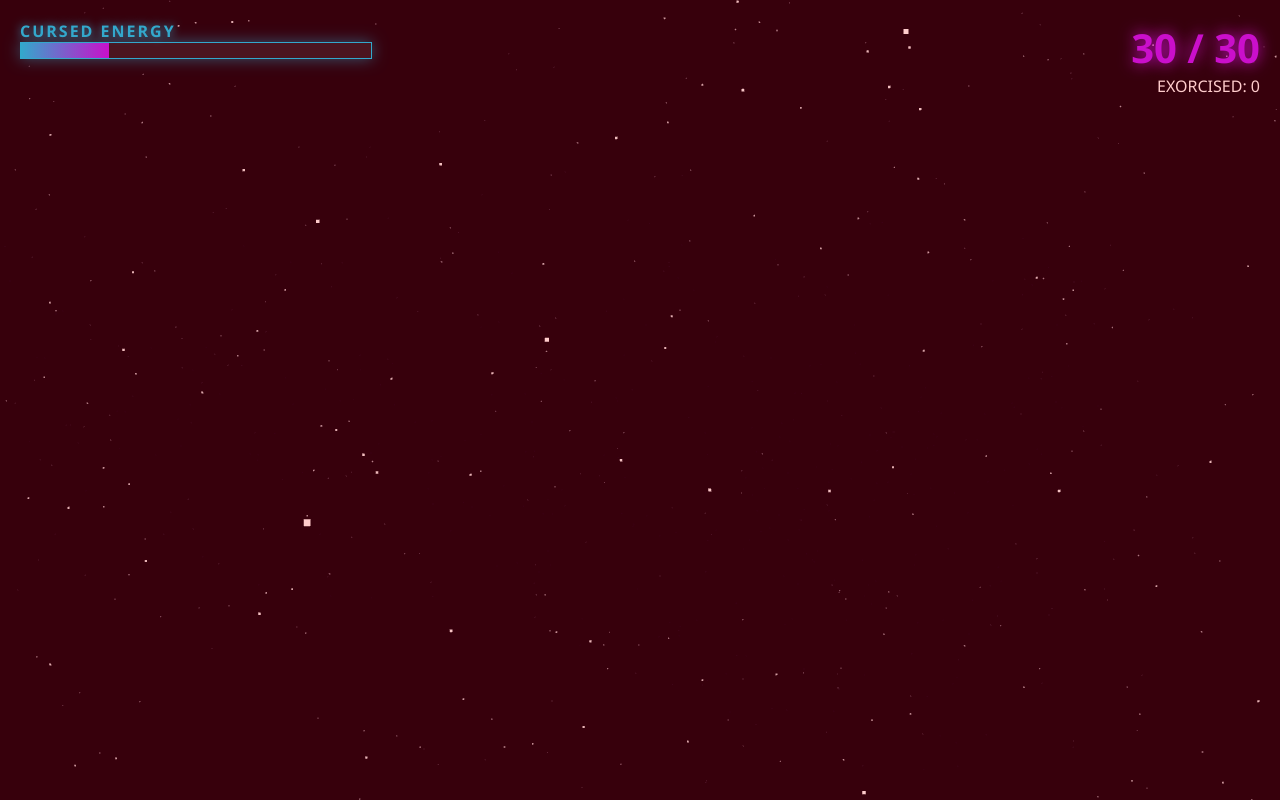
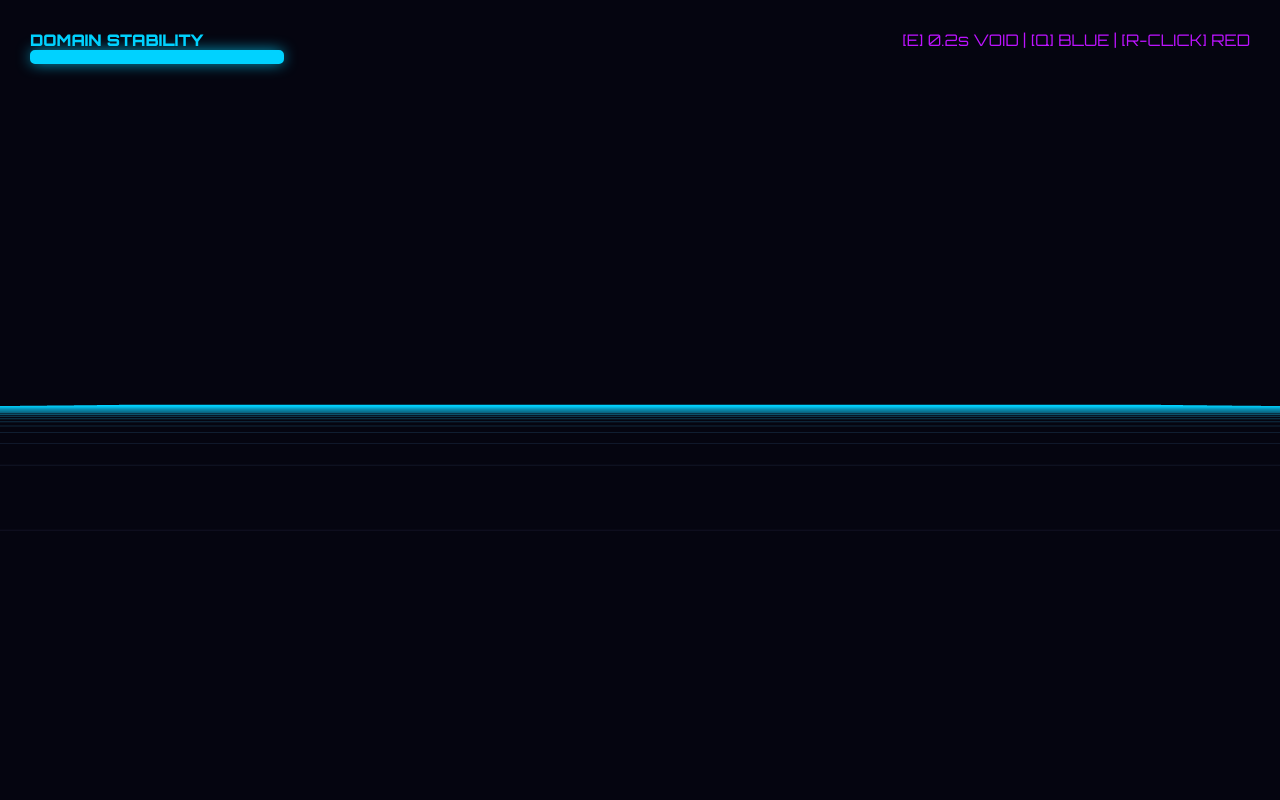
Before and after one commit to 2526454-ship-it/CW-chcicken-Warfare, a website: page index.html in a window 1280 px wide. Both pictures are taken after a click on the button "EXPAND DOMAIN". Drawn offline with nearby package versions, Linux system fonts and the light colour scheme.

Commit message:
no.3 Cjjk

```diff
--- a/index.html
+++ b/index.html
@@ -2,132 +2,69 @@
 <html lang="en">
   <head>
     <meta charset="UTF-8" />
-    <title>Domain Expansion: Infinite Chicken</title>
+    <meta name="viewport" content="width=device-width, initial-scale=1.0">
+    <title>Unlimited Void: Hand Sign Update</title>
     <style>
-      body {
-        margin: 0;
-        overflow: hidden;
-        background: #000;
-        font-family: 'Segoe UI', sans-serif;
-        user-select: none;
+      @import url('https://fonts.googleapis.com/css2?family=Orbitron:wght@400;900&display=swap');
+      body { margin: 0; overflow: hidden; background: #000; font-family: 'Orbitron', sans-serif; }
+
+      /* UI Layer */
+      #ui-layer { position: absolute; top: 0; left: 0; width: 100%; height: 100%; pointer-events: none; z-index: 10; }
+      #hud { padding: 30px; display: flex; justify-content: space-between; opacity: 0; transition: opacity 1s; }
+      #hp-bar { width: 250px; height: 10px; background: rgba(255, 255, 255, 0.2); border: 2px solid #00d2ff; border-radius: 5px; }
+      #hp-fill { width: 100%; height: 100%; background: #00d2ff; box-shadow: 0 0 15px #00d2ff; transition: width 0.3s ease; }
+
+      /* Hand Sign Animation */
+      #hand-sign-overlay {
+        position: absolute; top: 0; left: 0; width: 100%; height: 100%;
+        background: rgba(0,0,0,0.8); display: none; justify-content: center; align-items: center;
+        z-index: 200; pointer-events: none;
+      }
+      .hand-sign {
+        width: 300px; height: 300px; border: 8px solid #fff; border-radius: 50%;
+        display: flex; justify-content: center; align-items: center;
+        box-shadow: 0 0 50px #00d2ff, inset 0 0 50px #bc13fe;
+        animation: sign-pulse 1.5s ease-out forwards;
+      }
+      .hand-sign::before {
+        content: "🤞"; font-size: 150px; filter: drop-shadow(0 0 20px #00d2ff);
+        animation: finger-cross 1.5s ease-out forwards;
       }
 
-      /* UI OVERLAY */
-      #ui-layer {
-        position: absolute;
-        top: 0;
-        left: 0;
-        width: 100%;
-        height: 100%;
-        pointer-events: none;
-        display: flex;
-        flex-direction: column;
-        justify-content: space-between;
-        z-index: 10;
+      @keyframes sign-pulse {
+        0% { transform: scale(0.5); opacity: 0; }
+        50% { transform: scale(1.1); opacity: 1; }
+        100% { transform: scale(1); opacity: 0; }
+      }
+      @keyframes finger-cross {
+        0% { transform: translateY(50px); }
+        100% { transform: translateY(0); }
       }
 
-      #hud-top {
-        padding: 20px;
-        display: flex;
-        justify-content: space-between;
-      }
+      /* Menu */
+      #menu { position: absolute; width: 100%; height: 100%; background: #000; display: flex; flex-direction: column; justify-content: center; align-items: center; z-index: 100; transition: 1s; }
+      h1 { color: #fff; letter-spacing: 10px; text-shadow: 0 0 20px #00d2ff; }
+      button { padding: 20px 60px; background: transparent; border: 3px solid #00d2ff; color: #00d2ff; font-family: 'Orbitron'; cursor: pointer; font-size: 1.5rem; transition: 0.3s; }
+      button:hover { background: #00d2ff; color: #000; box-shadow: 0 0 30px #00d2ff; }
 
-      #p-health-label {
-        color: #00d2ff;
-        font-weight: bold;
-        text-shadow: 0 0 10px #00d2ff;
-        letter-spacing: 2px;
-      }
-
-      #p-health-box {
-        width: 350px;
-        height: 15px;
-        background: rgba(255, 255, 255, 0.1);
-        border: 1px solid #00d2ff;
-        box-shadow: 0 0 15px rgba(0, 210, 255, 0.5);
-      }
-
-      #p-health-fill {
-        width: 100%;
-        height: 100%;
-        background: linear-gradient(90deg, #00d2ff, #bc13fe);
-        transition: width 0.1s;
-      }
-
-      #hud-right {
-        text-align: right;
-        color: white;
-      }
-
-      #ammo-txt {
-        font-size: 40px;
-        font-weight: 900;
-        color: #bc13fe;
-        text-shadow: 0 0 15px #bc13fe;
-      }
-
-      #menu {
-        position: absolute;
-        width: 100%;
-        height: 100%;
-        background: radial-gradient(circle, #1a0033 0%, #000 100%);
-        display: flex;
-        flex-direction: column;
-        justify-content: center;
-        align-items: center;
-        color: white;
-        z-index: 100;
-      }
-
-      #menu h1 {
-        font-size: 70px;
-        color: #bc13fe;
-        text-shadow: 0 0 30px #bc13fe, 0 0 60px #00d2ff;
-        margin: 0;
-      }
-
-      button {
-        margin-top: 40px;
-        padding: 20px 80px;
-        font-size: 24px;
-        background: rgba(188, 19, 254, 0.2);
-        color: #00d2ff;
-        border: 2px solid #00d2ff;
-        cursor: pointer;
-        transition: 0.3s;
-        box-shadow: 0 0 20px #00d2ff;
-      }
-
-      button:hover {
-        background: #00d2ff;
-        color: #000;
-      }
-
-      #damage-flash {
-        position: absolute;
-        width: 100%;
-        height: 100%;
-        background: white;
-        opacity: 0;
-        pointer-events: none;
-        z-index: 50;
-      }
+      #charge-ui { position: absolute; bottom: 15%; left: 50%; transform: translateX(-50%); width: 300px; opacity: 0; }
+      #charge-bar { width: 100%; height: 6px; background: rgba(255,255,255,0.1); border-radius: 10px; }
+      #charge-fill { width: 0%; height: 100%; background: #bc13fe; box-shadow: 0 0 25px #bc13fe; }
     </style>
     <script src="https://cdnjs.cloudflare.com/ajax/libs/three.js/r128/three.min.js"></script>
   </head>
   <body>
-    <div id="damage-flash"></div>
+    <div id="hand-sign-overlay"><div class="hand-sign"></div></div>
+
     <div id="ui-layer">
-      <div id="hud-top">
+      <div id="hud">
         <div>
-          <div id="p-health-label">CURSED ENERGY</div>
-          <div id="p-health-box"><div id="p-health-fill"></div></div>
+          <div style="color:#00d2ff; font-weight: 900;">DOMAIN STABILITY</div>
+          <div id="hp-bar"><div id="hp-fill"></div></div>
         </div>
-        <div id="hud-right">
-          <div id="ammo-txt">30 / 30</div>
-          <div id="score-txt">EXORCISED: 0</div>
-        </div>
+        <div style="text-align: right; color:#bc13fe;">[E] 0.2s VOID | [Q] BLUE | [R-CLICK] RED</div>
       </div>
+      <div id="charge-ui"><div id="charge-bar"><div id="charge-fill"></div></div></div>
     </div>
 
     <div id="menu">
@@ -136,210 +73,181 @@
     </div>
 
     <script>
-      let camera, scene, renderer, raycaster, yawObj, pitchObj;
-      let moveF = false, moveB = false, moveL = false, moveR = false, canJump = false;
-      let velocityY = 0, prevTime = performance.now();
-      let projectiles = [], enemies = [], stars = [];
-      let score = 0, health = 100, ammo = 30, isLocked = false, lastSpawn = 0;
-
-      const SOUNDS = {
-        expansion: "https://www.myinstants.com/media/sounds/ryoiki-tenkai.mp3",
-        purple: "https://www.myinstants.com/media/sounds/hollow-purple.mp3",
-        hit: "https://www.myinstants.com/media/sounds/punch-anime.mp3"
-      };
+      let scene, camera, renderer, yaw, pitch;
+      let moveState = { f:0, b:0, l:0, r:0 }, velocity = new THREE.Vector3();
+      let isLocked=false, isHolding=false, charge=0, isFrozen=false;
+      let enemies=[], projectiles=[], lastSpawn=0, health=100;
+      let orbB, orbR, orbP;
+      const clock = new THREE.Clock();
 
       init();
       animate();
 
       function init() {
         scene = new THREE.Scene();
-        scene.background = new THREE.Color(0x050010);
-        scene.fog = new THREE.Fog(0x0a001a, 20, 100);
+        scene.background = new THREE.Color(0x050510);
+        scene.fog = new THREE.Fog(0x00d2ff, 10, 450); // Luminous Fog
 
-        camera = new THREE.PerspectiveCamera(75, window.innerWidth / window.innerHeight, 0.1, 1000);
-        pitchObj = new THREE.Object3D();
-        pitchObj.add(camera);
-        yawObj = new THREE.Object3D();
-        yawObj.position.y = 2;
-        yawObj.add(pitchObj);
-        scene.add(yawObj);
+        camera = new THREE.PerspectiveCamera(75, window.innerWidth/window.innerHeight, 0.1, 1000);
+        pitch = new THREE.Object3D(); pitch.add(camera);
+        yaw = new THREE.Object3D(); yaw.position.set(0, 5, 0); yaw.add(pitch);
+        scene.add(yaw);
+
+        const orbMat = (c) => new THREE.MeshStandardMaterial({color: c, emissive: c, emissiveIntensity: 3});
+        orbB = new THREE.Mesh(new THREE.SphereGeometry(0.12), orbMat(0x00d2ff));
+        orbR = new THREE.Mesh(new THREE.SphereGeometry(0.12), orbMat(0xff0044));
+        orbP = new THREE.Mesh(new THREE.SphereGeometry(0.4), orbMat(0xbc13fe));
+        [orbB, orbR, orbP].forEach(o => { o.visible=false; camera.add(o); });
 
         renderer = new THREE.WebGLRenderer({ antialias: true });
         renderer.setSize(window.innerWidth, window.innerHeight);
         document.body.appendChild(renderer.domElement);
 
-        raycaster = new THREE.Raycaster();
+        // Map Visibility Boost
+        const grid = new THREE.GridHelper(1000, 50, 0x00d2ff, 0x111122);
+        scene.add(grid);
+        scene.add(new THREE.AmbientLight(0xffffff, 0.6));
+        const light = new THREE.PointLight(0x00d2ff, 5, 400); light.position.set(0, 100, 0); scene.add(light);
 
-        // Lighting
-        scene.add(new THREE.AmbientLight(0x4b0082, 0.6));
-        const pLight = new THREE.PointLight(0x00d2ff, 2, 50);
-        pLight.position.set(0, 10, 0);
-        scene.add(pLight);
+        document.getElementById('start-btn').onclick = () => {
+          const overlay = document.getElementById('hand-sign-overlay');
+          overlay.style.display = 'flex';
 
-        // Map Visuals
-        createInfiniteVoidMap();
-
-        // START
-        document.getElementById('start-btn').onclick = () => {
-          document.body.requestPointerLock();
-
-          // FORCED AUDIO START
-          const vox = new Audio(SOUNDS.expansion);
-          vox.volume = 1.0;
-          vox.play().catch(e => console.log("Audio Blocked", e));
-
-          const flash = document.getElementById('damage-flash');
-          flash.style.opacity = "1";
-          setTimeout(() => flash.style.opacity = "0", 1000);
+          setTimeout(() => {
+            document.body.requestPointerLock();
+            overlay.style.display = 'none';
+          }, 1500);
         };
 
         document.addEventListener('pointerlockchange', () => {
           isLocked = document.pointerLockElement === document.body;
-          document.getElementById('menu').style.display = isLocked ? 'none' : 'flex';
+          document.getElementById('menu').style.opacity = isLocked ? '0' : '1';
+          document.getElementById('menu').style.pointerEvents = isLocked ? 'none' : 'all';
+          document.getElementById('hud').style.opacity = isLocked ? '1' : '0';
         });
 
-        window.addEventListener('resize', onResize);
-        document.addEventListener('keydown', (e) => handleKey(e.code, true));
-        document.addEventListener('keyup', (e) => handleKey(e.code, false));
-        document.addEventListener('mousedown', onShoot);
-        document.addEventListener('mousemove', onMouseMove);
+        window.addEventListener('keydown', (e) => {
+          if(e.code==='KeyW') moveState.f=1; if(e.code==='KeyS') moveState.b=1;
+          if(e.code==='KeyA') moveState.l=1; if(e.code==='KeyD') moveState.r=1;
+          if(e.code==='KeyE') toggleVoid();
+          if(e.code==='KeyQ') fireBlue();
+        });
+        window.addEventListener('keyup', (e) => {
+          if(e.code==='KeyW') moveState.f=0; if(e.code==='KeyS') moveState.b=0;
+          if(e.code==='KeyA') moveState.l=0; if(e.code==='KeyD') moveState.r=0;
+        });
+        window.addEventListener('mousedown', (e) => {
+          if(!isLocked) return;
+          if(e.button === 0) isHolding = true;
+          if(e.button === 2) fireRed();
+        });
+        window.addEventListener('mouseup', (e) => { if(e.button === 0) releaseShot(); });
+        window.addEventListener('contextmenu', e => e.preventDefault());
+
+        document.addEventListener('mousemove', (e) => {
+          if(!isLocked) return;
+          yaw.rotation.y -= e.movementX * 0.002;
+          pitch.rotation.x -= e.movementY * 0.002;
+          pitch.rotation.x = Math.max(-1.5, Math.min(1.5, pitch.rotation.x));
+        });
       }
 
-      function createInfiniteVoidMap() {
-        // Reflective Floor
-        const grid = new THREE.GridHelper(200, 40, 0xbc13fe, 0x4b0082);
-        grid.position.y = 0.05;
-        scene.add(grid);
-
-        const floorGeo = new THREE.PlaneGeometry(1000, 1000);
-        const floorMat = new THREE.MeshStandardMaterial({ color: 0x020005, metalness: 0.9, roughness: 0.1 });
-        const floor = new THREE.Mesh(floorGeo, floorMat);
-        floor.rotation.x = -Math.PI / 2;
-        scene.add(floor);
-
-        // Colorful Star Particles
-        const starGeo = new THREE.BufferGeometry();
-        const starCoords = [];
-        for(let i=0; i<2000; i++) {
-          starCoords.push((Math.random()-0.5)*200, Math.random()*100, (Math.random()-0.5)*200);
-        }
-        starGeo.setAttribute('position', new THREE.Float32BufferAttribute(starCoords, 3));
-        const starMat = new THREE.PointsMaterial({ color: 0xffffff, size: 0.2, transparent: true });
-        const starField = new THREE.Points(starGeo, starMat);
-        scene.add(starField);
+      function toggleVoid() {
+        isFrozen = !isFrozen;
+        if(isFrozen) { health -= 5; document.body.style.filter = "invert(1) brightness(1.2)"; }
+        else document.body.style.filter = "none";
       }
 
-      function createChicken() {
-        const group = new THREE.Group();
-        const mat = new THREE.MeshStandardMaterial({ color: 0x111111, emissive: 0xbc13fe, emissiveIntensity: 0.8 });
-
-        const body = new THREE.Mesh(new THREE.BoxGeometry(1, 1, 1.2), mat);
-        const head = new THREE.Mesh(new THREE.BoxGeometry(0.7, 0.7, 0.7), mat);
-        head.position.set(0, 0.8, 0.5);
-
-        const blindfold = new THREE.Mesh(new THREE.BoxGeometry(0.75, 0.25, 0.75), new THREE.MeshBasicMaterial({color: 0x000000}));
-        blindfold.position.set(0, 0.85, 0.5);
-
-        group.add(body, head, blindfold);
-
-        const dist = 40;
-        const ang = Math.random() * Math.PI * 2;
-        group.position.set(yawObj.position.x + Math.cos(ang)*dist, 0, yawObj.position.z + Math.sin(ang)*dist);
-
-        group.userData = { hp: 3, speed: 10 };
-        scene.add(group);
-        enemies.push(group);
+      function fireBlue() {
+        const dir = new THREE.Vector3(0,0,-1).applyQuaternion(camera.getWorldQuaternion(new THREE.Quaternion()));
+        const p = new THREE.Mesh(new THREE.SphereGeometry(0.6), new THREE.MeshBasicMaterial({color: 0x00d2ff}));
+        p.position.copy(yaw.position);
+        p.userData = { vel: dir.multiplyScalar(150), isBlue: true };
+        scene.add(p); projectiles.push(p);
       }
 
-      function onShoot() {
-        if (!isLocked || ammo <= 0) return;
-        ammo--;
-        new Audio(SOUNDS.purple).play();
-
-        const egg = new THREE.Mesh(new THREE.SphereGeometry(0.5), new THREE.MeshBasicMaterial({ color: 0xbc13fe }));
-        egg.position.copy(yawObj.position);
-        const dir = new THREE.Vector3(0, 0, -1).applyQuaternion(camera.getWorldQuaternion(new THREE.Quaternion()));
-        egg.userData = { vel: dir.multiplyScalar(80) };
-        scene.add(egg);
-        projectiles.push(egg);
-        document.getElementById('ammo-txt').innerText = `${ammo} / 30`;
+      function fireRed() {
+        const dir = new THREE.Vector3(0,0,-1).applyQuaternion(camera.getWorldQuaternion(new THREE.Quaternion()));
+        const p = new THREE.Mesh(new THREE.SphereGeometry(0.7), new THREE.MeshBasicMaterial({color: 0xff0044}));
+        p.position.copy(yaw.position);
+        p.userData = { vel: dir.multiplyScalar(220), isRed: true };
+        scene.add(p); projectiles.push(p);
       }
 
-      function handleKey(code, down) {
-        if(code==='KeyW') moveF=down; if(code==='KeyS') moveB=down;
-        if(code==='KeyA') moveL=down; if(code==='KeyD') moveR=down;
-        if(code==='Space' && down && canJump) { velocityY=12; canJump=false; }
+      function spawnEnemy() {
+        if(isFrozen) return;
+        const group = new THREE.Group();
+        const mat = new THREE.MeshStandardMaterial({color: 0x111111});
+        const body = new THREE.Mesh(new THREE.CapsuleGeometry(0.8, 1.8), mat);
+        body.position.y = 2.5; group.add(body);
+        const head = new THREE.Mesh(new THREE.SphereGeometry(0.7), mat); head.position.y = 4.5;
+        const eye = new THREE.Mesh(new THREE.SphereGeometry(0.3), new THREE.MeshBasicMaterial({color:0xff0000})); eye.position.z = 0.5;
+        head.add(eye); group.add(head);
+
+        const lLeg = new THREE.Mesh(new THREE.CapsuleGeometry(0.2, 1.2), mat); lLeg.position.set(-0.5, 0.8, 0); group.add(lLeg);
+        const rLeg = new THREE.Mesh(new THREE.CapsuleGeometry(0.2, 1.2), mat); rLeg.position.set(0.5, 0.8, 0); group.add(rLeg);
+
+        const hb = new THREE.Mesh(new THREE.PlaneGeometry(3, 0.2), new THREE.MeshBasicMaterial({color: 0x00ff00}));
+        hb.position.y = 6; group.add(hb);
+
+        const angle = Math.random() * Math.PI * 2;
+        group.position.set(Math.cos(angle)*120 + yaw.position.x, 0, Math.sin(angle)*120 + yaw.position.z);
+        group.userData = { hp: 30, maxHp: 30, hb, lLeg, rLeg, speed: 12 };
+        scene.add(group); enemies.push(group);
       }
 
-      function onMouseMove(e) {
-        if (!isLocked) return;
-        yawObj.rotation.y -= e.movementX * 0.002;
-        pitchObj.rotation.x -= e.movementY * 0.002;
-        pitchObj.rotation.x = Math.max(-1.5, Math.min(1.5, pitchObj.rotation.x));
-      }
-
-      function onResize() {
-        camera.aspect = window.innerWidth / window.innerHeight;
-        camera.updateProjectionMatrix();
-        renderer.setSize(window.innerWidth, window.innerHeight);
+      function releaseShot() {
+        if(charge >= 1) {
+          const dir = new THREE.Vector3(0,0,-1).applyQuaternion(camera.getWorldQuaternion(new THREE.Quaternion()));
+          const p = new THREE.Mesh(new THREE.SphereGeometry(6), new THREE.MeshStandardMaterial({color: 0xbc13fe, emissive: 0xbc13fe, transparent: true, opacity: 0.8}));
+          p.position.copy(yaw.position);
+          p.userData = { vel: dir.multiplyScalar(250), isPurple: true };
+          scene.add(p); projectiles.push(p);
+          pitch.rotation.x += 0.25;
+        }
+        isHolding = false; charge = 0; [orbB, orbR, orbP].forEach(o => o.visible=false);
+        document.getElementById('charge-ui').style.opacity = '0';
       }
 
       function animate() {
         requestAnimationFrame(animate);
-        if (!isLocked) return;
+        if(!isLocked) return;
+        const dt = clock.getDelta(), t = clock.getElapsedTime();
 
-        const time = performance.now();
-        const delta = (time - prevTime) / 1000;
-        prevTime = time;
+        velocity.lerp(new THREE.Vector3(moveState.r-moveState.l, 0, moveState.b-moveState.f).normalize().applyQuaternion(yaw.quaternion).multiplyScalar(50), 0.1);
+        yaw.position.add(velocity.clone().multiplyScalar(dt));
 
-        // Player movement
-        velocityY -= 30 * delta;
-        yawObj.position.y += velocityY * delta;
-        if (yawObj.position.y < 2) { velocityY = 0; yawObj.position.y = 2; canJump = true; }
-        const speed = 15 * delta;
-        if (moveF) yawObj.translateZ(-speed); if (moveB) yawObj.translateZ(speed);
-        if (moveL) yawObj.translateX(-speed); if (moveR) yawObj.translateX(speed);
+        if(isHolding) {
+          charge = Math.min(charge + dt * 1.5, 1);
+          document.getElementById('charge-ui').style.opacity = '1';
+          document.getElementById('charge-fill').style.width = (charge*100) + "%";
+          orbB.visible = orbR.visible = (charge < 1); orbP.visible = (charge >= 1);
+          if(charge < 1) { orbB.position.set(-1.5+charge, -0.6, -2); orbR.position.set(1.5-charge, -0.6, -2); }
+          else orbP.position.set(0, -0.6, -2);
+        }
 
-        // Spawn
-        if (time - lastSpawn > 1500) { createChicken(); lastSpawn = time; }
+        if(t - lastSpawn > 2 && !isFrozen) { spawnEnemy(); lastSpawn = t; }
 
-        // Projectiles
         projectiles.forEach((p, i) => {
-          p.position.add(p.userData.vel.clone().multiplyScalar(delta));
-          enemies.forEach((e, ei) => {
-            if (p.position.distanceTo(e.position) < 2) {
-              e.userData.hp--;
-              scene.remove(p); projectiles.splice(i, 1);
-              if (e.userData.hp <= 0) { score += 10; scene.remove(e); enemies.splice(ei, 1); }
-            }
-          });
+          p.position.add(p.userData.vel.clone().multiplyScalar(dt));
+          if(p.userData.isBlue) enemies.forEach(e => { if(p.position.distanceTo(e.position) < 30) e.position.lerp(p.position, 0.08); });
+          if(p.userData.isRed) enemies.forEach(e => { if(p.position.distanceTo(e.position) < 12) e.position.add(e.position.clone().sub(p.position).normalize().multiplyScalar(25)); });
+          if(p.userData.isPurple) enemies.forEach((e, ei) => { if(p.position.distanceTo(e.position) < 18) { scene.remove(e); enemies.splice(ei, 1); } });
+          if(p.position.length() > 800) { scene.remove(p); projectiles.splice(i, 1); }
         });
 
-        // Enemies & TAKE DAMAGE LOGIC
         enemies.forEach(e => {
-          e.lookAt(yawObj.position.x, 0, yawObj.position.z);
-          e.translateZ(e.userData.speed * delta);
-
-          // If within range, take significant damage
-          if (e.position.distanceTo(yawObj.position) < 3.5) {
-            health -= 40 * delta; // You will die in ~2.5 seconds if standing still
-            document.getElementById('p-health-fill').style.width = health + '%';
-
-            // Visual feedback
-            const flash = document.getElementById('damage-flash');
-            flash.style.background = "red";
-            flash.style.opacity = "0.2";
-            setTimeout(() => flash.style.opacity = "0", 50);
-
-            if(Math.random() > 0.98) new Audio(SOUNDS.hit).play();
+          if(!isFrozen) {
+            e.lookAt(yaw.position.x, 0, yaw.position.z); e.translateZ(e.userData.speed * dt);
+            const walk = Math.sin(t * 12); e.userData.lLeg.rotation.x = walk; e.userData.rLeg.rotation.x = -walk;
           }
+          e.userData.hb.scale.x = e.userData.hp/e.userData.maxHp;
+          e.userData.hb.lookAt(camera.position);
+          if(e.position.distanceTo(yaw.position) < 6) health -= 0.3;
         });
 
-        if (health <= 0) {
-          alert("CURSED ENERGY DEPLETED");
-          location.reload();
-        }
-
+        document.getElementById('hp-fill').style.width = health + "%";
+        if(health <= 0) location.reload();
         renderer.render(scene, camera);
       }
     </script>
```
